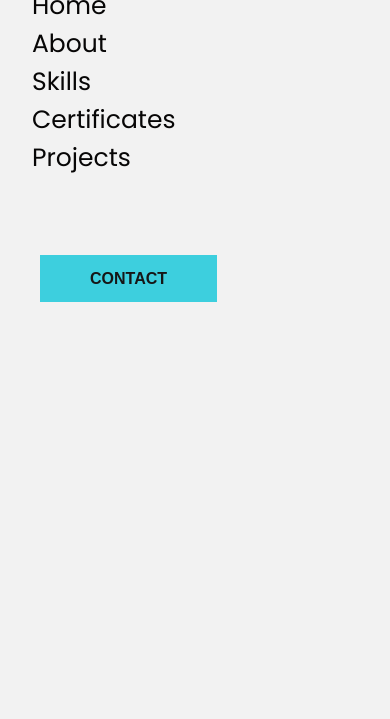
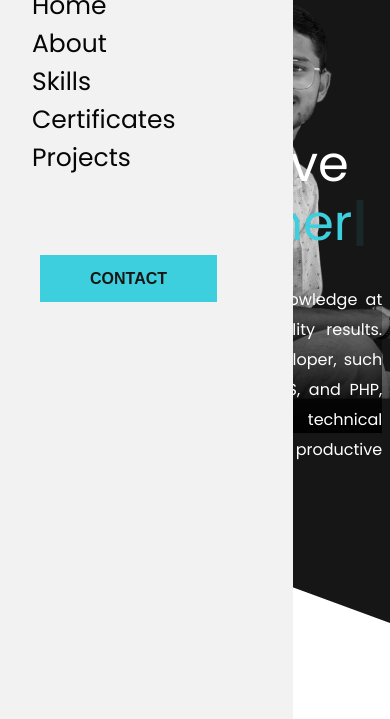
Before and after one commit to MindedCode/Adarsh-Portfolio, a plain HTML site: page index.html in a window 390 px wide. Both pictures are taken after a click on the button 340 px from the left and 64 px from the top of the page. Shown: the part 125-844 px from the top of the page. Drawn offline with nearby package versions, Linux system fonts and the light colour scheme.

Commit message:
message for ...

```diff
--- a/app.js
+++ b/app.js
@@ -74,10 +74,10 @@ function type() {
   const currentWord = words[wordIndex];
 
   if (isDeleting) {
-    // अक्षर हटाना
+    // remove letter
     textElement.textContent = currentWord.substring(0, charIndex - 1);
     charIndex--;
-    typeSpeed = 100; // डिलीट करते समय स्पीड थोड़ी बढ़ जाती है
+    typeSpeed = 100; // Slight speed increase when deleting
   } else {
     // अक्षर जोड़ना
     textElement.textContent = currentWord.substring(0, charIndex + 1);
@@ -85,20 +85,20 @@ function type() {
     typeSpeed = 200;
   }
 
-  // Logic: जब शब्द पूरा टाइप हो जाए
+  // Logic: When the word is completely typed
   if (!isDeleting && charIndex === currentWord.length) {
     isDeleting = true;
-    typeSpeed = 2000; // पूरा शब्द होने पर 2 सेकंड रुकें
+    typeSpeed = 1500; // Wait 1.5 seconds for the entire word to be written.
   }
-  // Logic: जब शब्द पूरा डिलीट हो जाए
+  // Logic: when the word is completely delete
   else if (isDeleting && charIndex === 0) {
     isDeleting = false;
-    wordIndex = (wordIndex + 1) % words.length; // अगले शब्द पर जाएँ
+    wordIndex = (wordIndex + 1) % words.length; // Go to next word
     typeSpeed = 500;
   }
 
   setTimeout(type, typeSpeed);
 }
 
-// शुरू करें
+// for start
 document.addEventListener('DOMContentLoaded', type);
--- a/css/style.css
+++ b/css/style.css
@@ -364,10 +364,8 @@ section.freelancer p {
 <<<<<<< HEAD
     padding-bottom: 3px; */
     padding: 0.2rem 0 3px 3.5px;
-=======
-    padding-bottom: 3px;
->>>>>>> advance-branch
-    border-radius: 5px;
+    =======padding-bottom: 3px;
+    >>>>>>>advance-branch border-radius: 5px;
     box-shadow: 10px 10px var(--ternary);
     border: 2px solid var(--dark);
 }
@@ -729,7 +727,7 @@ blink {
     left: 0;
     z-index: 1001;
     background: var(--light);
-    width: 100%;
+    width: 75%;
     height: 100%;
     padding: 2rem;
     padding-top: 7rem;
@@ -850,6 +848,7 @@ blink {
 
     .btn {
         font-weight: 800;
+        font-size: 1.3rem;
     }
 
     header {
@@ -1056,7 +1055,9 @@ blink {
         right: 2%;
         top: 5.8%;
         left: 2%;
-        background: linear-gradient(rgba(0, 0, 0, 0), rgba(0, 0, 0, 0.7));
+        /* background: linear-gradient(rgba(0, 0, 0, 0), rgba(0, 0, 0, 0.7)); */
+        background: linear-gradient(rgba(0, 0, 0, 0) 41%, rgba(0, 0, 0, 9) 72%, rgba(0, 0, 0, 0) 65%);
+
     }
 
     .hero .right h6 {
@@ -1165,7 +1166,7 @@ blink {
 
 @media screen and (max-width: 768px) {
     .shake-text {
-        animation: side-to-side 0.55s linear infinite alternate;
+        animation: side-to-side 0.27s linear infinite alternate;
         font-size: 2rem;
     }
 }
@@ -1199,7 +1200,7 @@ blink {
     }
 }
 
-@media (max-width: 412px) {
+@media (max-width: 432px) {
     header {
         clip-path: polygon(0 0, 100% 0, 100% 100%, 74% 95%, 0% 100%);
     }
@@ -1212,11 +1213,21 @@ blink {
         font-size: 3.1rem;
     }
 
+    .hero .right h6 {
+        font-size: 1.6rem;
+    }
+
     section.skills .card-img {
         transform: translateX(-32%);
     }
+
+    .portfolio-banner {
+        padding-left: 15px;
+    }
+
     .shake-text {
-        animation: side-to-side 0.30s linear infinite alternate;
-        font-size: 0.8rem;
+        /* animation: side-to-side 0.30s linear infinite alternate; */
+        font-size: 1.1rem;
     }
+
 }
```
